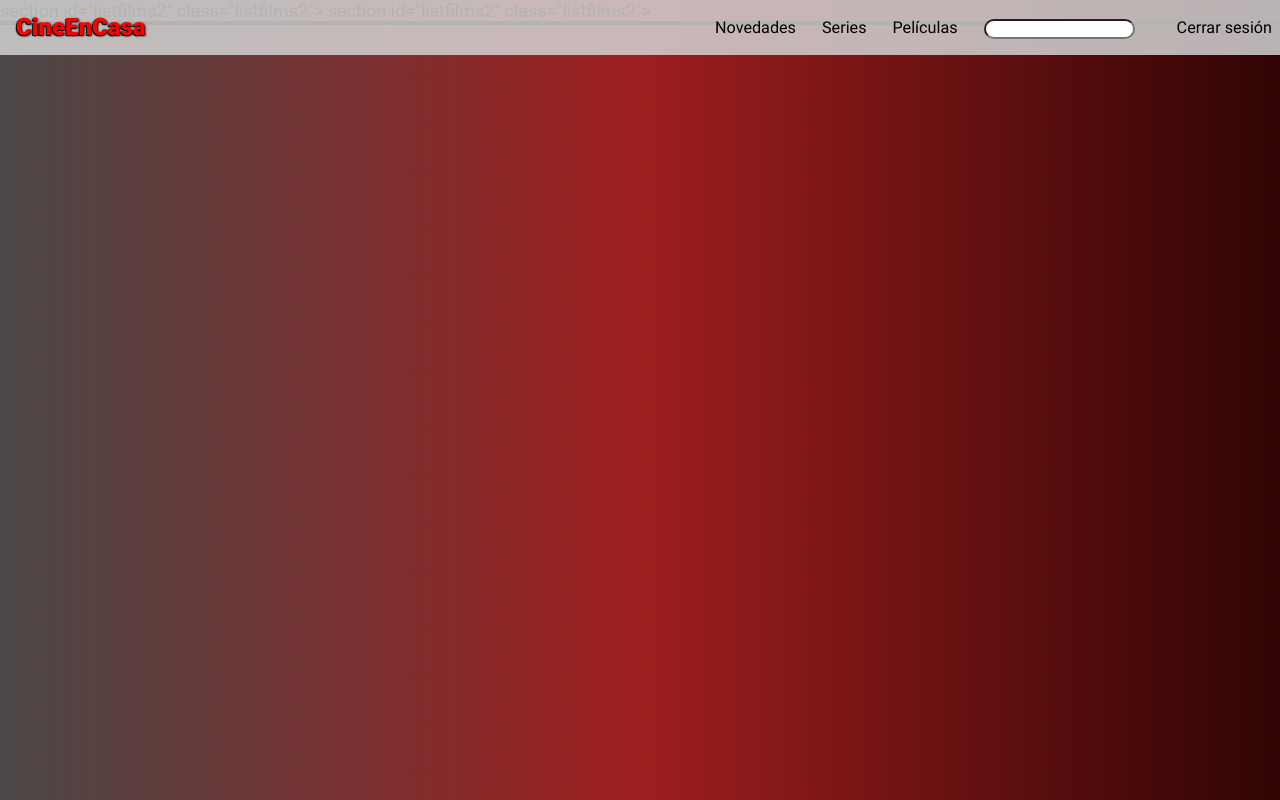
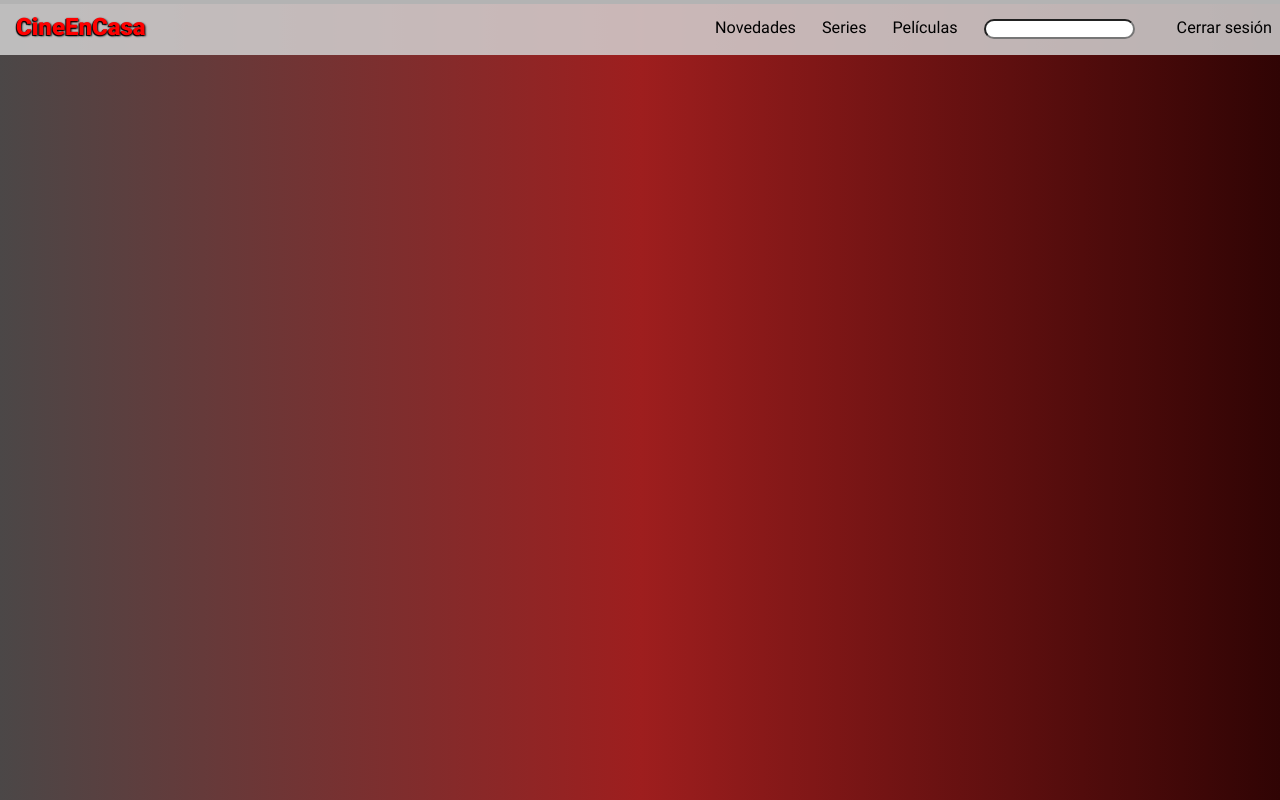
Before and after one commit to rabelsan/ejercicio-html5-css3, a plain HTML site: page CineEnCasa/billboard.html in a window 1280 px wide. Drawn offline with Linux system fonts and the light colour scheme.

Commit message:
billboard-1

```diff
--- a/CineEnCasa/billboard.html
+++ b/CineEnCasa/billboard.html
@@ -56,10 +56,10 @@
         <section id="listfilms1" class="listfilms1">
 
         </section>
-        section id="listfilms2" class="listfilms2">
+        <section id="listfilms2" class="listfilms2">
 
         </section>
-        section id="listfilms2" class="listfilms2">
+        <section id="listfilms2" class="listfilms2">
 
         </section>
     </main>
```
